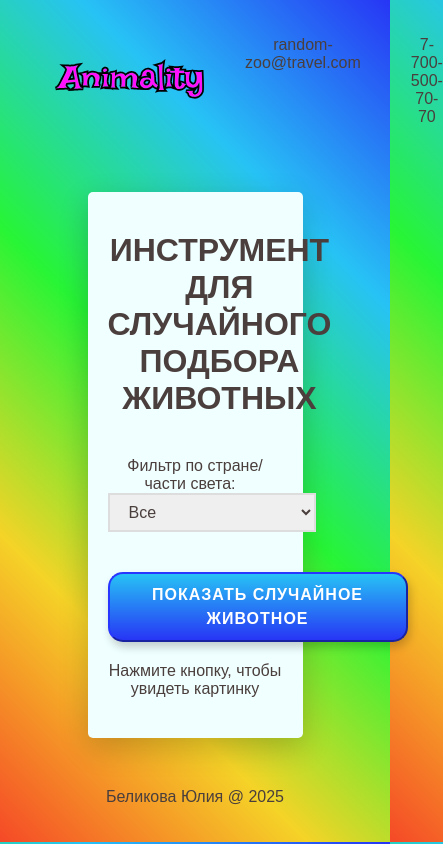
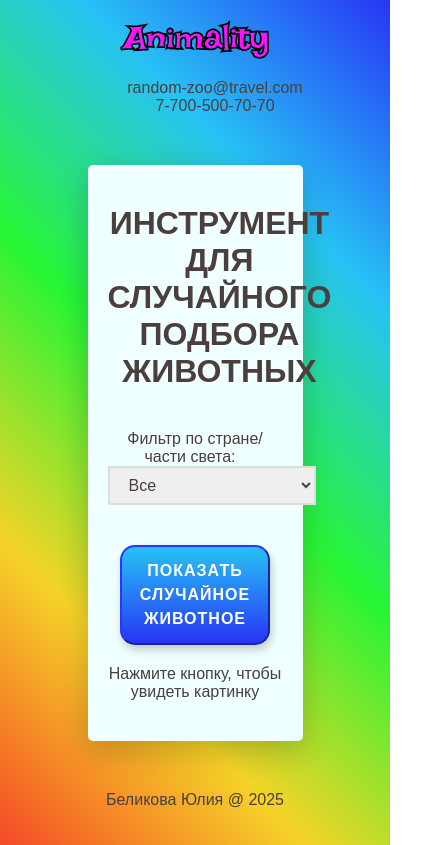
Before and after one commit to Gammavarius/Random-Animal, a plain HTML site: page index.html in a window 390 px wide. Shown: the whole page, 443 px wide, since content can reach past the window. Drawn offline with Linux system fonts and the light colour scheme; a web font is replaced by a local one.

Commit message:
Update style.css

```diff
--- a/style.css
+++ b/style.css
@@ -27,11 +27,13 @@ a:hover {
     display:flex;
     justify-content: space-between;
     align-items: center;
+    flex-wrap: wrap;
 }
 .navigation_list {
     display: flex;
     list-style-type: none;
     gap: 50px;
+    flex-wrap: wrap;
 }
 main {
     display: flex;
@@ -110,3 +112,16 @@ select:focus {
     color:#4A3F3D;
     text-transform: uppercase;
 }
+@media(max-width: 640px) {
+    .select-button {
+        width: 150px;
+        height: 100px;
+        font-size: 1rem;
+    }
+    .main_navigation {
+        display: block;
+    }
+    .navigation_list {
+        display: block;
+    }
+}
```
